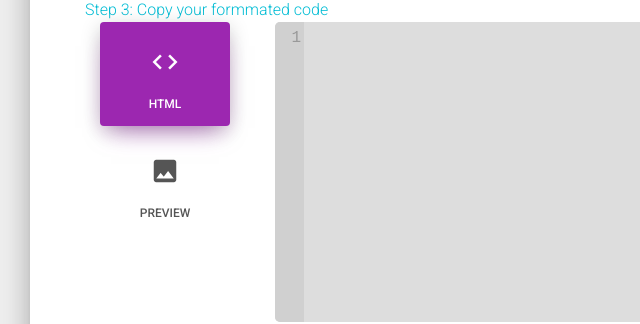
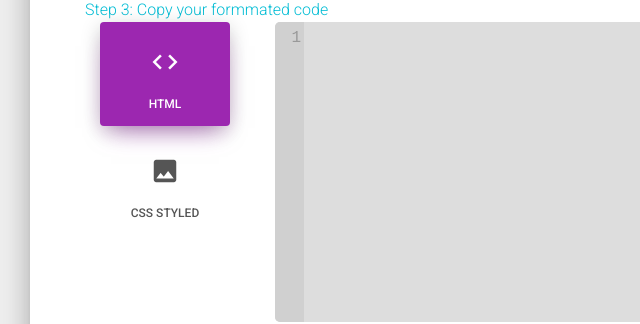
Before and after one commit to sainoba/pygmentify, a plain HTML site: page docs/index.html in a window 1280 px wide. Shown: the part 956-1280 px from the top of the page, 0-640 px from the left. Drawn offline with Linux system fonts and the light colour scheme.

Commit message:
Improved tab name

```diff
--- a/docs/index.html
+++ b/docs/index.html
@@ -149,7 +149,7 @@ def dummy_method(thing):
                   <li class="nav-item">
                     <a class="nav-link disabled" href="#schedule-2" role="tab" data-toggle="tab">
                       <i class="material-icons">insert_photo</i>
-                      Preview
+                      CSS Styled
                     </a>
                   </li>
                 </ul>
```
